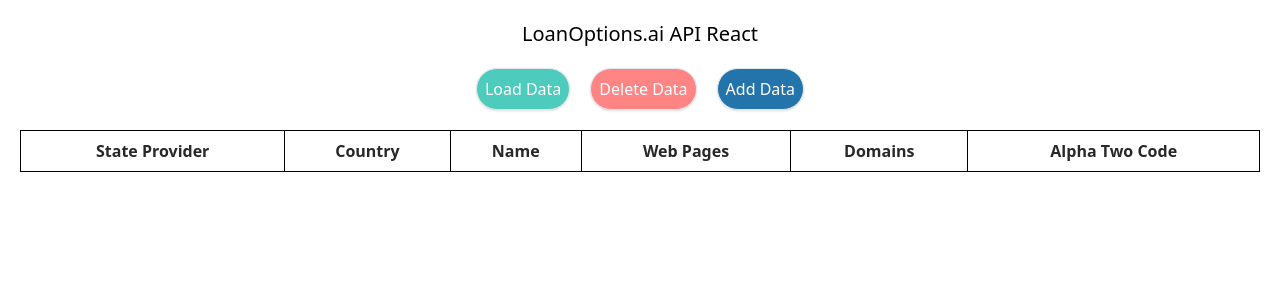
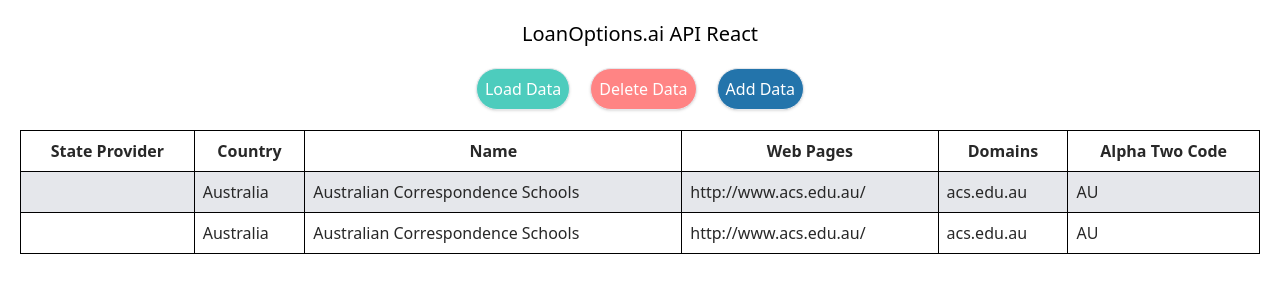
Before and after one commit to NathansStuff/loanoptions.ai-reactapi, a React (Create React App) app: page / in a window 1280 px wide. Shown: the top 300 px of the page. Built offline with nearby package versions, Linux system fonts and the light colour scheme.

Commit message:
loads data + adds data from redux

```diff
--- a/src/redux/University/university.actions.js
+++ b/src/redux/University/university.actions.js
@@ -5,11 +5,10 @@
 } from './university.types'
 
 export const addUniversity = (university) => {
+  console.log('add university action')
   return {
     type: ADD_UNIVERSITY,
-    payload: {
-      university: university
-    }
+    payload: university,
   }
 }
 
@@ -17,7 +16,7 @@
   return {
     type: DELETE_UNIVERSITY,
     payload: {
-      university: university
-    }
+      university: university,
+    },
   }
 }
--- a/src/redux/University/university.reducer.js
+++ b/src/redux/University/university.reducer.js
@@ -5,7 +5,8 @@
 } from './university.types'
 
 const INITIAL_STATE = {
-  universities: {
+  universities: [
+    {
       'state-province': null,
       country: 'Australia',
       name: 'Australian Correspondence Schools',
@@ -13,6 +14,15 @@
       domains: ['acs.edu.au'],
       alpha_two_code: 'AU',
     },
+    {
+      'state-province': null,
+      country: 'Australia',
+      name: 'Australian Correspondence Schools',
+      web_pages: ['http://www.acs.edu.au/'],
+      domains: ['acs.edu.au'],
+      alpha_two_code: 'AU',
+    },
+  ],
 }
 
 export const universityReducer = (state = INITIAL_STATE, action) => {
@@ -20,9 +30,17 @@
 
   switch (type) {
     case ADD_UNIVERSITY:
-      return { ...state, universities: payload }
+      console.log('add uni reducer')
+      return {
+        ...state,
+        universities: [...state.universities, { ...payload }],
+      }
     case DELETE_UNIVERSITY:
       return {}
+    case FETCH_UNIVERSITIES:
+      return {
+        ...state,
+      }
     default:
       return state
   }
--- a/src/routes/Home.tsx
+++ b/src/routes/Home.js
@@ -1,9 +1,17 @@
 import Table from '../components/table.component'
-import { University } from '../types/types'
-import { useState } from 'react'
+import { useEffect, useState } from 'react'
+import { connect } from 'react-redux'
+import { addUniversity } from '../redux/University/university.actions'
+import { Dispatch } from 'redux'
+import { useDispatch } from 'react-redux'
 
-export default function Home() {
-  const [data, setData] = useState<University[]>([])
+function Home({ universities, addUniversity }) {
+  const [data, setData] = useState([])
+
+  // Rerender the page when the state changes
+  useEffect(() => {
+    setData(universities.universities)
+  }, [universities])
 
   function fetchData() {
     return fetch(
@@ -19,7 +27,7 @@
   function deleteData() {
     const newData = data.pop()
     // since .pop() might return undefined, we need to protect it
-    let protectedData: University[]
+    let protectedData
     if (newData === undefined) {
       protectedData = []
     } else {
@@ -30,8 +38,10 @@
 
   function addData() {
     const dataToAdd = data[0]
-    const newData = [...data, dataToAdd]
-    setData([...newData])
+    addUniversity(dataToAdd)
+    console.log('add data function')
+    // const newData = [...data, dataToAdd]
+    // setData([...newData])
   }
 
   return (
@@ -53,7 +63,7 @@
         </button>
         <button
           className="border shadow bg-4 text-white p-2 rounded-full hover:bg-2 hover:-translate-y-1 transition ease-in-out delay-150"
-          onClick={addData}
+          onClick={() => addData()}
         >
           Add <span className="hidden md:inline"> Data</span>
         </button>
@@ -62,3 +72,16 @@
     </div>
   )
 }
+
+const mapDispatchToProps = (dispatch) => {
+  return {
+    addUniversity: (university) => dispatch(addUniversity(university)),
+  }
+}
+
+const mapStateToProps = (state) => {
+  return {
+    universities: state.universities,
+  }
+}
+export default connect(mapStateToProps, mapDispatchToProps)(Home)
```
Lines whose indentation alone changed are shown as unchanged.
